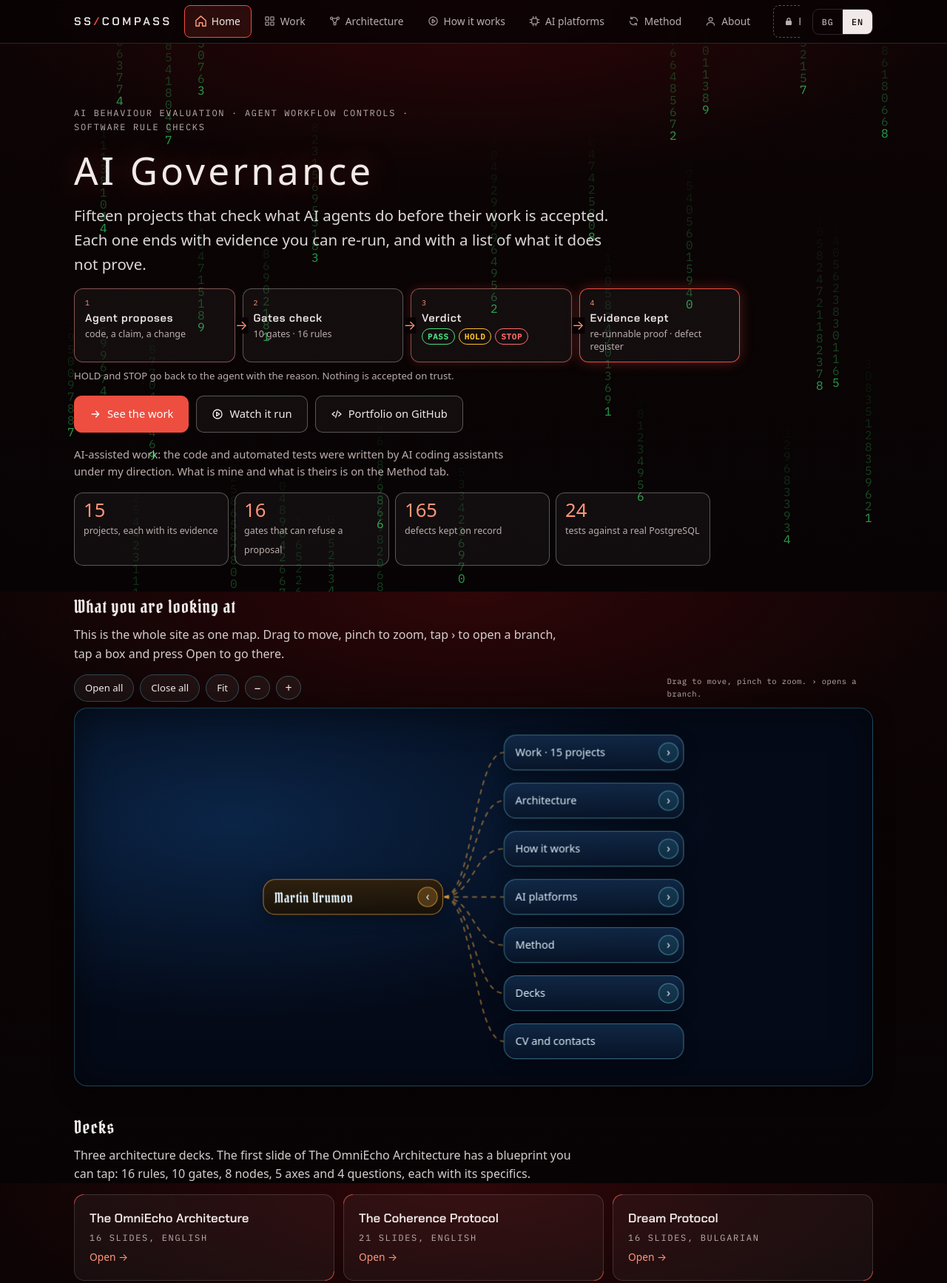
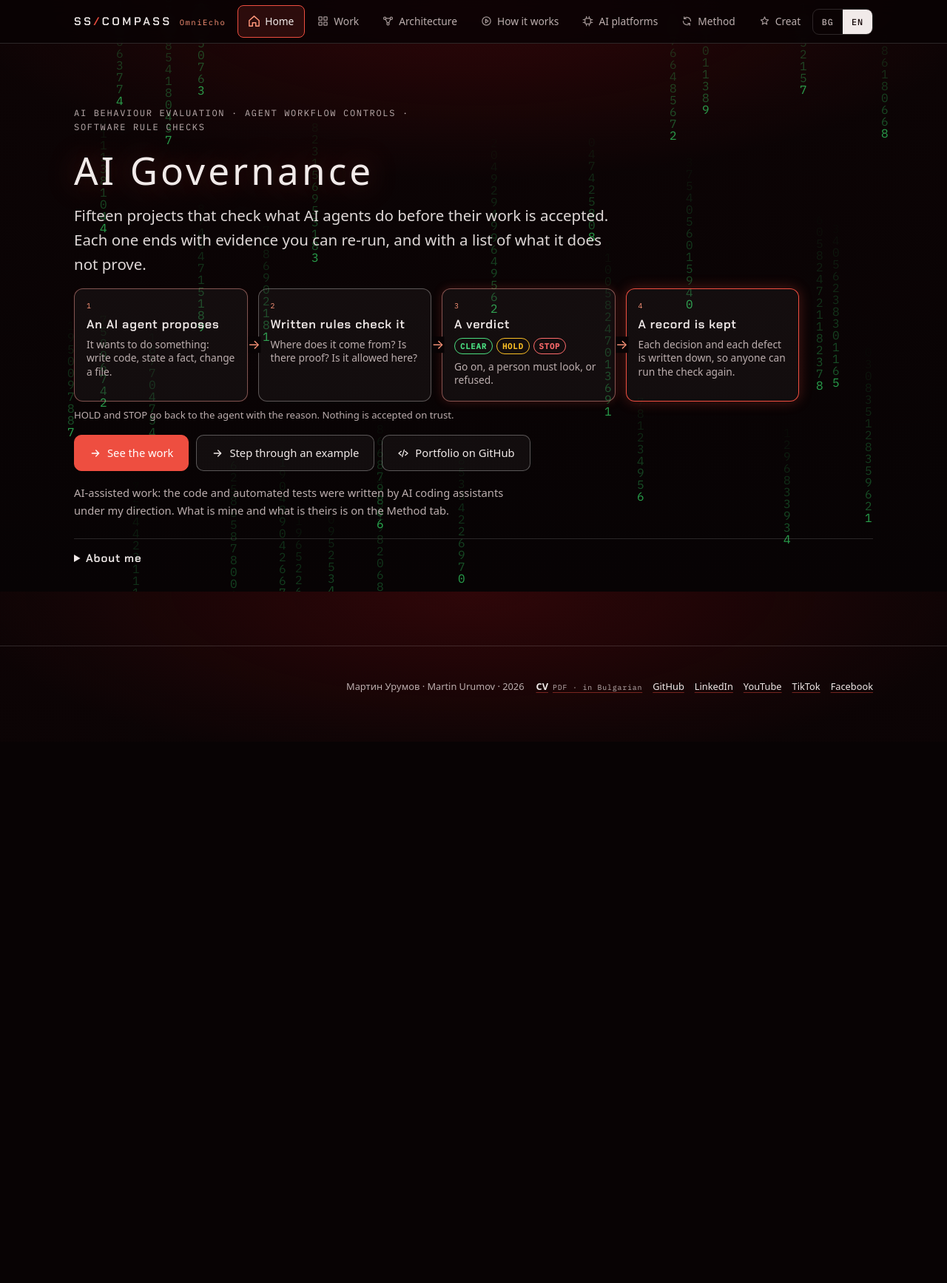
Before and after one commit to OmniSlack/sscompass, a website: page index.html in a window 1280 px wide. Shown: the top 1735 px of the page at 74% size. After the commit the page ends 1003 px from the top, so only its background shows below. Drawn offline with Linux system fonts and the light colour scheme; a web font is replaced by a local one.

Commit message:
Home: plain-language flow, no jargon numbers; Creative tab for decks; site map moved to Method; About collapsed; tab history for Back; SS Compass · OmniEcho naming
Co-Authored-By: Claude Sonnet 5.5 <noreply@anthropic.com>

```diff
--- a/assets/app.js
+++ b/assets/app.js
@@ -18,7 +18,7 @@
   }
   function tx(v) { return v && typeof v === 'object' ? (v[lang] != null ? v[lang] : v.bg) : (v == null ? '' : v); }
   var UI = {
-    title: { bg: 'Мартин Урумов · Портфолио', en: 'Martin Urumov · Portfolio' },
+    title: { bg: 'SS Compass · OmniEcho · Мартин Урумов', en: 'SS Compass · OmniEcho · Martin Urumov' },
     desc: { bg: 'Мартин Урумов / Martin Urumov: оценка на поведението на AI, контрол на работните процеси на агенти и проверка на правила в софтуера. Петнайсет проекта с доказателства, които могат да се повторят.', en: 'Martin Urumov / Мартин Урумов: AI behaviour evaluation, agent workflow controls and software rule checks. Fifteen projects with evidence you can re-run.' },
     proof: { bg: 'Доказателство', en: 'Proof' }, limits: { bg: 'Какво не доказва', en: 'What it does not prove' }, why: { bg: 'Какво прави', en: 'What it does' },
     points: { bg: 'Ключови неща', en: 'Key points' }, folder: { bg: 'Папка в хранилището', en: 'Folder in the repository' },
@@ -131,8 +131,8 @@
   applyLang(detectLang());
 
   /* ---------- табове: публична част и личен контрол ---------- */
-  var TABS = ['home', 'work', 'architecture', 'demo', 'ai', 'method', 'about', 'personal'];
-  var ALIAS = { top: 'home', start: 'home', projects: 'work', contact: 'about', memory: 'architecture', skills: 'method', animation: 'demo', animations: 'demo', live: 'demo', platforms: 'ai', tools: 'ai', models: 'ai' };
+  var TABS = ['home', 'work', 'architecture', 'demo', 'ai', 'method', 'creative', 'about', 'personal'];
+  var ALIAS = { decks: 'creative', art: 'creative', top: 'home', start: 'home', projects: 'work', contact: 'about', memory: 'architecture', skills: 'method', animation: 'demo', animations: 'demo', live: 'demo', platforms: 'ai', tools: 'ai', models: 'ai' };
   var tabEls = Array.prototype.slice.call(document.querySelectorAll('#tablist [role="tab"]'));
   var current = 'home';
   function parseHash() {
@@ -155,7 +155,7 @@
     document.body.setAttribute('data-view', id === 'personal' ? 'personal' : 'public');
     if (id === 'personal' && window.SSCPersonal) window.SSCPersonal.onShow(opts.sub);
     else if (window.SSCPersonal) window.SSCPersonal.lockNow();          // личното се заключва, когато го напуснеш
-    if (!opts.keepHash) { try { history.replaceState(null, '', '#' + id + (opts.sub ? '/' + opts.sub : '')); } catch (e) {} }
+    if (!opts.keepHash) { try { var nh = '#' + id + (opts.sub ? '/' + opts.sub : ''); if (location.hash !== nh) history.pushState(null, '', nh); } catch (e) {} }   // всеки таб е стъпка в историята, за да работи бутонът назад
     if (opts.focus) { var p = $('panel-' + id); if (p) p.focus({ preventScroll: false }); }
     if (opts.scroll) { var top = $('tablist'); if (top && top.scrollIntoView) top.scrollIntoView({ block: 'start' }); }
   }
@@ -168,7 +168,7 @@
       if (n !== null) { e.preventDefault(); showTab(tabEls[n].dataset.tab, {}); tabEls[n].focus(); }
     });
   });
-  window.addEventListener('hashchange', function () { var h = parseHash(); if (h.tab && h.tab !== current) showTab(h.tab, { sub: h.sub, keepHash: true, scroll: true }); });
+  window.addEventListener('hashchange', function () { var h = parseHash(); var t = h.tab || 'home'; if (t !== current) showTab(t, { sub: h.sub, keepHash: true, scroll: true }); });
   // връзките в страницата (бутоните в началото, „към съдържанието“) сменят таба
   document.addEventListener('click', function (e) {
     var a = e.target.closest && e.target.closest('a[href^="#"]'); if (!a) return;
--- a/assets/mindmap.js
+++ b/assets/mindmap.js
@@ -189,7 +189,7 @@
       var h = safeHref(n.href); if (h) { var a = el('a', 'btn', tx(UI.link)); a.href = h; detail.appendChild(a); }
       if ((n.id != null || n.go) && opts.onPick) { var o = el('button', 'btn', tx(UI.link)); o.type = 'button'; o.addEventListener('click', function () { opts.onPick(n); }); detail.appendChild(o); }
     }
-    function labels() { bOpen.textContent = tx(UI.open); bClose.textContent = tx(UI.close); bFit.textContent = tx(UI.fit); bIn.setAttribute('aria-label', tx(UI.zin)); bOut.setAttribute('aria-label', tx(UI.zout)); hint.textContent = tx(UI.hint); }
+    function labels() { bOpen.textContent = tx(UI.open); bClose.textContent = tx(UI.close); bFit.textContent = tx(UI.fit); bIn.setAttribute('aria-label', tx(UI.zin)); bOut.setAttribute('aria-label', tx(UI.zout)); hint.textContent = ''; }
     function retext() { Object.keys(nodes).forEach(function (id) { var o = nodes[id], n = find(tree, 'r', id); if (n) { o.btn.textContent = tx(n.t); o.btn.title = tx(n.t); } }); }
 
     labels(); relayout(null, true); fit(false); showDetail();
--- a/assets/style.css
+++ b/assets/style.css
@@ -551,3 +551,11 @@ footer { text-align: left; }
 .pill:hover { background: none; transform: none; color: var(--accent2); text-decoration-color: var(--accent2); }
 .pill.cv { background: none; border: 0; font-weight: 600; }
 @media (max-width: 640px) { .foot-name { width: auto; } }
+
+.brand small { margin-left: 10px; font: 400 .66rem var(--mono); letter-spacing: .14em; color: var(--accent2); text-transform: none; }
+.home-about { margin-top: 26px; border-top: 1px solid var(--line); padding-top: 10px; }
+.home-about summary { cursor: pointer; font: 600 .95rem var(--display); letter-spacing: .06em; padding: 6px 0; }
+.hflow { gap: 14px; max-width: 980px; }
+.hflow li { padding: 16px 16px 18px; gap: 8px; min-height: 150px; }
+.hflow b { font-size: 1.02rem; }
+.hflow li > span { font-size: .86rem; }
--- a/decks/deck.js
+++ b/decks/deck.js
@@ -120,7 +120,7 @@
   function render(focus) {
     var d = DECKS[deckId], u = UI[lang], s = d.slides[idx];
     document.documentElement.lang = lang;
-    document.title = d.title + ' · ' + (lang === 'bg' ? 'Мартин Урумов' : 'Martin Urumov');
+    document.title = d.title + ' · ' + 'SS Compass · OmniEcho';
     $('dtitle').textContent = d.title; $('dsub').textContent = d.sub;
     $('decknav').innerHTML = ORDER.map(function (k) { return '<a href="#' + k + '/1" data-d="' + k + '"' + (k === deckId ? ' aria-current="page"' : '') + '>' + esc(DECKS[k].title) + '</a>'; }).join('');
     $('stage').innerHTML = slideHtml(s);
--- a/index.html
+++ b/index.html
@@ -3,7 +3,7 @@
 <head>
 <meta charset="utf-8">
 <meta name="viewport" content="width=device-width, initial-scale=1">
-<title>Мартин Урумов · Портфолио</title>
+<title>SS Compass · OmniEcho · Мартин Урумов</title>
 <meta name="description" content="Мартин Урумов / Martin Urumov: оценка на поведението на AI, контрол на работните процеси на агенти и проверка на правила в софтуера. Петнайсет проекта с доказателства, които могат да се повторят.">
 <meta http-equiv="Content-Security-Policy" content="default-src 'self'; script-src 'self'; style-src 'self' 'unsafe-inline'; img-src 'self' data:; font-src 'self'; connect-src 'self'; object-src 'none'; base-uri 'none'; form-action 'none'">
 <meta name="referrer" content="strict-origin-when-cross-origin">
@@ -16,7 +16,7 @@
 
 <header class="top">
   <div class="wrap">
-    <a class="brand" href="#home" title="Somio Shadow Compass">SS<b>/</b>COMPASS</a>
+    <a class="brand" href="#home" title="Somio Shadow Compass · OmniEcho">SS<b>/</b>COMPASS<small>OmniEcho</small></a>
     <nav class="tabs" aria-label="Секции" data-en-aria="Sections">
       <div role="tablist" id="tablist" aria-label="Страници" data-en-aria="Pages">
         <button role="tab" id="tab-home" data-tab="home" aria-controls="panel-home" aria-selected="true" tabindex="0"><svg class="ic" width="16" height="16" viewBox="0 0 24 24" fill="none" stroke="currentColor" stroke-width="2" stroke-linecap="round" stroke-linejoin="round" aria-hidden="true"><path d="M3 11 12 3l9 8v10h-6v-6H9v6H3z"/></svg><span data-en="Home">Начало</span></button>
@@ -25,6 +25,7 @@
         <button role="tab" id="tab-demo" data-tab="demo" aria-controls="panel-demo" aria-selected="false" tabindex="-1"><svg class="ic" width="16" height="16" viewBox="0 0 24 24" fill="none" stroke="currentColor" stroke-width="2" stroke-linecap="round" stroke-linejoin="round" aria-hidden="true"><circle cx="12" cy="12" r="9"/><path d="M10 8l6 4-6 4z"/></svg><span data-en="How it works">Как работи</span></button>
         <button role="tab" id="tab-ai" data-tab="ai" aria-controls="panel-ai" aria-selected="false" tabindex="-1"><svg class="ic" width="16" height="16" viewBox="0 0 24 24" fill="none" stroke="currentColor" stroke-width="2" stroke-linecap="round" stroke-linejoin="round" aria-hidden="true"><rect x="6" y="6" width="12" height="12" rx="2"/><path d="M9 2v4M15 2v4M9 18v4M15 18v4M2 9h4M2 15h4M18 9h4M18 15h4"/></svg><span data-en="AI platforms">AI платформи</span></button>
         <button role="tab" id="tab-method" data-tab="method" aria-controls="panel-method" aria-selected="false" tabindex="-1"><svg class="ic" width="16" height="16" viewBox="0 0 24 24" fill="none" stroke="currentColor" stroke-width="2" stroke-linecap="round" stroke-linejoin="round" aria-hidden="true"><path d="M20 12a8 8 0 0 0-14-5.3M4 12a8 8 0 0 0 14 5.3"/><path d="M6 3v4h4M18 21v-4h-4"/></svg><span data-en="Method">Метод</span></button>
+        <button role="tab" id="tab-creative" data-tab="creative" aria-controls="panel-creative" aria-selected="false" tabindex="-1"><svg class="ic" width="16" height="16" viewBox="0 0 24 24" fill="none" stroke="currentColor" stroke-width="2" stroke-linecap="round" stroke-linejoin="round" aria-hidden="true"><path d="M12 3l2.4 5.6L20 9.5l-4.3 3.9L17 19l-5-3-5 3 1.3-5.6L4 9.5l5.6-.9z"/></svg><span data-en="Creative">Творчество</span></button>
         <button role="tab" id="tab-about" data-tab="about" aria-controls="panel-about" aria-selected="false" tabindex="-1"><svg class="ic" width="16" height="16" viewBox="0 0 24 24" fill="none" stroke="currentColor" stroke-width="2" stroke-linecap="round" stroke-linejoin="round" aria-hidden="true"><circle cx="12" cy="8" r="4"/><path d="M4 21c0-4 4-6 8-6s8 2 8 6"/></svg><span data-en="About">За мен</span></button>
         <button role="tab" id="tab-personal" class="tab-personal" data-tab="personal" aria-controls="panel-personal" aria-selected="false" tabindex="-1"><svg width="12" height="12" viewBox="0 0 12 12" aria-hidden="true"><rect x="2" y="5" width="8" height="6" rx="1.2" fill="currentColor"/><path d="M4 5V3.6a2 2 0 0 1 4 0V5" fill="none" stroke="currentColor" stroke-width="1.3"/></svg><span data-en="Personal">Личен контрол</span></button>
       </div>
@@ -44,38 +45,24 @@
       <p class="hlead" data-en="Fifteen projects that check what AI agents do before their work is accepted. Each one ends with evidence you can re-run, and with a list of what it does not prove.">Петнайсет проекта, които проверяват какво правят AI агентите, преди работата им да бъде приета. Всеки завършва с доказателство, което можеш да повториш, и със списък на това, което не доказва.</p>
 
       <ol class="hflow" aria-label="Как минава една работа на AI агент" data-en-aria="How a piece of AI agent work passes through">
-        <li><i>1</i><b data-en="Agent proposes">Агентът предлага</b><span data-en="code, a claim, a change">код, твърдение, промяна</span></li>
-        <li><i>2</i><b data-en="Gates check">Гейтове проверяват</b><span data-en="10 gates · 16 rules">10 гейта · 16 правила</span></li>
-        <li class="hv"><i>3</i><b data-en="Verdict">Решение</b><span class="vs"><em class="v-ok">PASS</em><em class="v-hold">HOLD</em><em class="v-stop">STOP</em></span></li>
-        <li><i>4</i><b data-en="Evidence kept">Доказателство остава</b><span data-en="re-runnable proof · defect register">повторимо доказателство · регистър на дефектите</span></li>
+        <li><i>1</i><b data-en="An AI agent proposes">AI агент предлага</b><span data-en="It wants to do something: write code, state a fact, change a file.">Иска да направи нещо: да напише код, да твърди факт, да промени файл.</span></li>
+        <li><i>2</i><b data-en="Written rules check it">Писани правила я проверяват</b><span data-en="Where does it come from? Is there proof? Is it allowed here?">Откъде идва? Има ли доказателство? Разрешено ли е тук?</span></li>
+        <li class="hv"><i>3</i><b data-en="A verdict">Присъда</b><span class="vs"><em class="v-ok">CLEAR</em><em class="v-hold">HOLD</em><em class="v-stop">STOP</em></span><span data-en="Go on, a person must look, or refused.">Продължава, човек трябва да погледне, или отказ.</span></li>
+        <li><i>4</i><b data-en="A record is kept">Остава запис</b><span data-en="Each decision and each defect is written down, so anyone can run the check again.">Всяко решение и всеки дефект се записват, така че всеки може да повтори проверката.</span></li>
       </ol>
       <p class="hback" data-en="HOLD and STOP go back to the agent with the reason. Nothing is accepted on trust.">HOLD и STOP се връщат към агента с причината. Нищо не се приема на доверие.</p>
 
       <div class="cta">
         <a class="btn primary" href="#work" id="cta-work"><svg class="ic" width="16" height="16" viewBox="0 0 24 24" fill="none" stroke="currentColor" stroke-width="2" stroke-linecap="round" stroke-linejoin="round" aria-hidden="true"><path d="M5 12h14M13 6l6 6-6 6"/></svg><span data-en="See the work">Виж проектите</span></a>
-        <a class="btn" id="cta-demo" href="#demo"><svg class="ic" width="16" height="16" viewBox="0 0 24 24" fill="none" stroke="currentColor" stroke-width="2" stroke-linecap="round" stroke-linejoin="round" aria-hidden="true"><circle cx="12" cy="12" r="9"/><path d="M10 8l6 4-6 4z"/></svg><span data-en="Watch it run">Гледай как работи</span></a>
+        <a class="btn" id="cta-demo" href="#demo"><svg class="ic" width="16" height="16" viewBox="0 0 24 24" fill="none" stroke="currentColor" stroke-width="2" stroke-linecap="round" stroke-linejoin="round" aria-hidden="true"><path d="M5 12h14M13 6l6 6-6 6"/></svg><span data-en="Step through an example">Мини през един пример</span></a>
         <a class="btn" id="repo-link" href="https://github.com/OmniSlack/martin-urumov-portfolio" target="_blank" rel="noopener noreferrer"><svg class="ic" width="16" height="16" viewBox="0 0 24 24" fill="none" stroke="currentColor" stroke-width="2" stroke-linecap="round" stroke-linejoin="round" aria-hidden="true"><path d="M8 8l-5 4 5 4M16 8l5 4-5 4M14 5l-4 14"/></svg><span data-en="Portfolio on GitHub">Портфолио в GitHub</span><span class="sr" data-en="(opens in a new tab)"> (отваря се в нов таб)</span></a>
       </div>
       <p class="honest" data-en="AI-assisted work: the code and automated tests were written by AI coding assistants under my direction. What is mine and what is theirs is on the Method tab.">Работа с помощта на AI: кодът и автоматичните тестове са написани от AI асистенти под мое ръководство. Кое е мое и кое тяхно е в таб „Метод“.</p>
-      <div class="stats" role="list">
-        <div role="listitem"><b>15</b><span data-en="projects, each with its evidence">проекта, всеки с доказателствата си</span></div>
-        <div role="listitem"><b>16</b><span data-en="gates that can refuse a proposal">гейта, които могат да откажат предложение</span></div>
-        <div role="listitem"><b>165</b><span data-en="defects kept on record">дефекта, пазени в регистър</span></div>
-        <div role="listitem"><b>24</b><span data-en="tests against a real PostgreSQL">теста срещу реален PostgreSQL</span></div>
-      </div>
 
-      <h3 class="sh" data-en="What you are looking at">Какво гледаш</h3>
-      <p class="plain" data-en="This is the whole site as one map. Drag to move, pinch to zoom, tap › to open a branch, tap a box and press Open to go there.">Това е целият сайт като една карта. Влачи за движение, щипни за мащаб, натисни › за да отвориш клон, натисни кутия и „Отвори“, за да отидеш там.</p>
-      <div id="home-map"></div>
-
-      <h3 class="sh" data-en="Decks">Презентации</h3>
-      <p class="plain" data-en="Three architecture decks. The first slide of The OmniEcho Architecture has a blueprint you can tap: 16 rules, 10 gates, 8 nodes, 5 axes and 4 questions, each with its specifics.">Три презентации за архитектурата. Първият слайд на The OmniEcho Architecture има чертеж, който можеш да натискаш: 16 правила, 10 гейта, 8 възела, 5 оси и 4 въпроса, всяко с подробностите си.</p>
-      <div class="deckrow" id="decks-home"></div>
-
-      <div class="home-about" id="home-about">
-        <h3 class="sh" data-en="About me">За мен</h3>
-        <p class="plain"><b data-en="Martin Urumov">Мартин Урумов</b> — <span data-en="I direct AI-assisted engineering projects. Aviation maintenance technician since June 2026; earlier sales, customer support and operations. Bulgarian native, English professional. The CV and all my profiles are in the footer, below.">ръководя инженерни проекти с помощта на AI. Техник по поддръжка на авиационна техника от юни 2026; по-рано продажби, клиентска поддръжка и операции. Български роден, английски професионален. CV и всички профили са в долния десен ъгъл, под този текст.</span> <a href="#about" data-en="More about me">Повече за мен</a></p>
-      </div>
+      <details class="home-about" id="home-about">
+        <summary data-en="About me">За мен</summary>
+        <p class="plain"><b data-en="Martin Urumov">Мартин Урумов</b> — <span data-en="I direct AI-assisted engineering projects. Aviation maintenance technician since June 2026; earlier sales, customer support and operations. Bulgarian native, English professional. The CV and all my profiles are in the footer, below.">ръководя инженерни проекти с помощта на AI. Техник по поддръжка на авиационна техника от юни 2026; по-рано продажби, клиентска поддръжка и операции. Български роден, английски професионален. CV и всички профили са в долния десен ъгъл, под този текст.</span> <a href="#about" data-en="Full page">Цялата страница</a></p>
+      </details>
     </section>
 
     <section class="s panel" id="panel-work" role="tabpanel" aria-labelledby="tab-work" tabindex="-1" hidden>
@@ -198,7 +185,7 @@
 
     <section class="s panel" id="panel-demo" role="tabpanel" aria-labelledby="tab-demo" tabindex="-1" hidden>
       <div class="mono">// <span data-en="how it works">как работи</span></div>
-      <h2 data-en="Watch the projects work">Гледай как работят проектите</h2>
+      <h2 data-en="Step through the projects">Мини през проектите стъпка по стъпка</h2>
       <p class="lead" data-en="Pick a project and a scenario, then press Play or step through it. Each scenario shows where a proposal passes, holds or stops, and why.">Избери проект и сценарий, после натисни Пусни или мини стъпка по стъпка. Всеки сценарий показва къде едно предложение минава, задържа се или спира, и защо.</p>
       <div id="demo-root" class="demo"></div>
     </section>
@@ -262,6 +249,8 @@
 
       <h3 class="sh" data-en="The method as a map">Методът като карта</h3>
       <div id="method-map"></div>
+      <h3 class="sh" data-en="Map of the whole site">Карта на целия сайт</h3>
+      <div id="home-map"></div>
 
       <h3 class="sh" data-en="Who did what">Кой какво е правил</h3>
       <div class="tablewrap"><table class="tbl who">
@@ -308,6 +297,15 @@ cd defect-register       &amp;&amp; node --test        # 21 tests</code></pre>
 
       <h3 class="sh" data-en="Limitations">Ограничения</h3>
       <p class="plain" data-en="These are prototypes and documented experiments, not production systems. Nothing here claims a deployment, a client, or a security assessment of a live system. Each project README lists its own limits.">Това са прототипи и документирани експерименти, не продукционни системи. Нищо тук не твърди внедряване, клиент или оценка на сигурността на жива система. README на всеки проект изброява собствените си граници.</p>
+    </section>
+
+    <section class="s panel" id="panel-creative" role="tabpanel" aria-labelledby="tab-creative" tabindex="-1" hidden>
+      <div class="mono">// <span data-en="creative">творчество</span></div>
+      <h2 data-en="Creative work">Творчески работи</h2>
+      <p class="lead" data-en="Presentations and other pieces made around the OmniEcho architecture. They are kept apart from the evidence on the other pages.">Презентации и други творби около архитектурата OmniEcho. Държат се отделно от доказателствата в другите страници.</p>
+      <h3 class="sh" data-en="Presentations">Презентации</h3>
+      <p class="plain" data-en="Three decks. The first slide of The OmniEcho Architecture has a blueprint you can tap to see what each part means.">Три презентации. Първият слайд на The OmniEcho Architecture има чертеж, който можеш да натискаш, за да видиш какво значи всяка част.</p>
+      <div class="deckrow" id="decks-home"></div>
     </section>
 
     <section class="s panel" id="panel-about" role="tabpanel" aria-labelledby="tab-about" tabindex="-1" hidden>
--- a/package.json
+++ b/package.json
@@ -2,7 +2,7 @@
   "name": "ssc-compass-site",
   "private": true,
   "version": "0.3.0",
-  "description": "Public site of SSC Compass. Tests only; the site itself has no dependencies.",
+  "description": "Public site of SS Compass. Tests only; the site itself has no dependencies.",
   "scripts": { "test": "node --test \"tests/*.test.js\"" },
   "devDependencies": { "jsdom": "^24.1.0" }
 }
```
Also changed, not shown: decks/index.html (+2 -2 lines), tests/data.test.js (+1 -1 lines), tests/decks.test.js (+2 -2 lines), tests/html.test.js (+5 -7 lines), tests/tabs.test.js (+15 -4 lines), tests/work.test.js (+4 -4 lines).
